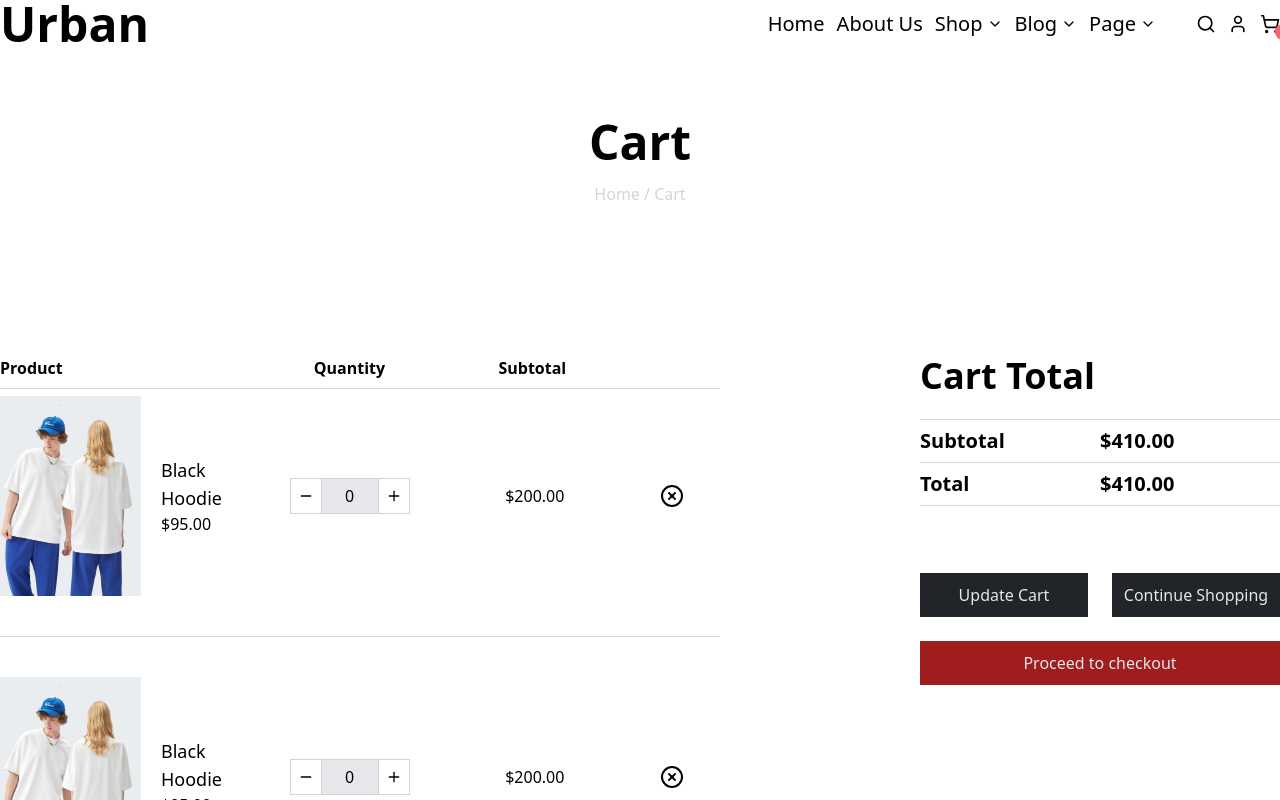
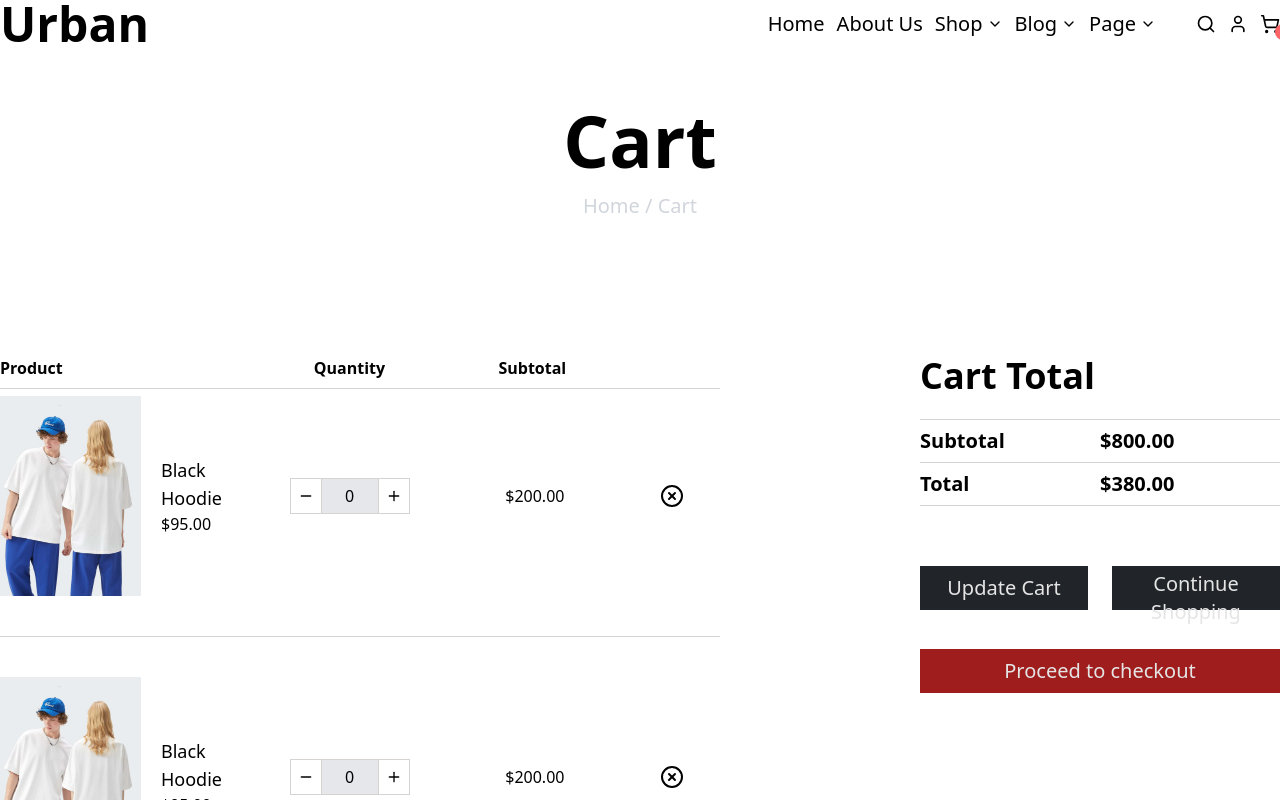
Before and after one commit to Zoidevzx/Projeto-Final-React, a Next.js app: page /cart in a window 1280 px wide. Shown: the top 800 px of the page. Built offline with nearby package versions, Linux system fonts and the light colour scheme.

Commit message:
Ajustes nas fonts e reduce do preço no Cart

```diff
--- a/app/not-found.tsx
+++ b/app/not-found.tsx
@@ -1,13 +1,7 @@
+import NotFound from '../components/NotFound'
+
 export default function notFound404() {
     return (
-        <div className="flex-center">
-            <div className="container">
-                <div className="flex-center">
-                    <p className="font-bold text-9xl">
-                        404 Page
-                    </p>
-                </div>
-            </div>
-        </div>
+        <NotFound/>
     )
 }
--- a/components/Cart.jsx
+++ b/components/Cart.jsx
@@ -7,10 +7,10 @@ export default function Cart({ title, subtitle }) {
   const [quantity, setQuantity] = useState(0)
 
   const cartItens = [
-    { img_url: 'item1_Home.png', name: 'Black Hoodie', value: '$95.00', subvalue: '$200.00' },
-    { img_url: 'item1_Home.png', name: 'Black Hoodie', value: '$95.00', subvalue: '$200.00' },
-    { img_url: 'item1_Home.png', name: 'Black Hoodie', value: '$95.00', subvalue: '$200.00' },
-    { img_url: 'item1_Home.png', name: 'Black Hoodie', value: '$95.00', subvalue: '$200.00' }
+    { id: 1, img_url: 'item1_Home.png', name: 'Black Hoodie', value: 95, subvalue: 200},
+    { id: 2, img_url: 'item1_Home.png', name: 'Black Hoodie', value: 95, subvalue: 200},
+    { id: 3, img_url: 'item1_Home.png', name: 'Black Hoodie', value: 95, subvalue: 200},
+    { id: 4, img_url: 'item1_Home.png', name: 'Black Hoodie', value: 95, subvalue: 200}
   ]
 
   function AddQuantity() {
@@ -27,8 +27,8 @@ export default function Cart({ title, subtitle }) {
     <div className="flex-center">
       <div className="container grid xl:grid-rows-[4fr_8fr_6fr_4fr] gap-20 ">
         <div className="flex-center flex-col gap-4">
-          <h1 className="m-0 font-bold text-5xl">{title}</h1>
-          <p className="m-0 text-gray-300 text-base">{subtitle}</p>
+          <h1 className="m-0 font-bold xl:text-7xl max-lg:text-5xl">{title}</h1>
+          <p className="m-0 text-gray-300 xl:text-xl max-lg:text-lg">{subtitle}</p>
         </div>
 
         <div className="grid grid-flow-col xl:grid-cols-[4fr_2fr] gap-10 max-xl:grid-rows-2 grid-cols-1 lg:gap-50 md:gap-40 sm:gap-20 max-sm:gap-35">
@@ -48,7 +48,7 @@ export default function Cart({ title, subtitle }) {
                     <img src={e.img_url} alt="imagem 1" className="size-full object-cover object-" />
                     <div>
                       <h1 className='font-medium text-lg'>{e.name}</h1>
-                      <p>{e.value}</p>
+                      <p>${e.value}.00</p>
                     </div>
                   </div>
                   <div className="flex-center">
@@ -57,7 +57,7 @@ export default function Cart({ title, subtitle }) {
                     <button className='font-bold h-9 w-8 border-stone-300 border-1 text-lg cursor-pointer flex-center' onClick={AddQuantity} ><Plus size={16} /></button>
                   </div>
                   <div className="flex-center">
-                    <p>{e.subvalue}</p>
+                    <p>${e.subvalue}.00</p>
                   </div>
                   <div className="flex-center">
                     <CircleX className="cursor-pointer" />
@@ -74,24 +74,24 @@ export default function Cart({ title, subtitle }) {
 
               <hr className="col-span-2 border-stone-300" />
               <p className="font-bold text-xl">Subtotal</p>
-              <p className="text-xl font-semibold">$410.00</p>
+              <p className="text-xl font-semibold">${cartItens.reduce((v, e) => (v + e.subvalue), 0)}.00</p>
               <hr className="col-span-2 border-stone-300" />
 
               <p className="font-bold text-xl">Total</p>
-              <p className="text-xl font-semibold">$410.00</p>
+              <p className="text-xl font-semibold">${cartItens.reduce((v, e) => (v + e.value), 0)}.00</p>
 
               <hr className="col-span-2 border-stone-300" />
             </div>
             <div className="flex-center h-50 flex-wrap">
               <div className="grid grid-cols-2 gap-6 w-full">
                 <div>
-                  <button className="bg-[#212529] p-1 cursor-pointer h-11 w-full text-neutral-200 xl:text-base lg:text-xl ">Update Cart</button>
+                  <button className="bg-[#212529] p-1 cursor-pointer h-11 w-full text-neutral-200 xl:text-xl lg:text-xl ">Update Cart</button>
                 </div>
                 <div>
-                  <button className="bg-[#212529] p-1 cursor-pointer h-11 w-full text-neutral-200 xl:text-base lg:text-xl ">Continue Shopping</button>
+                  <button className="bg-[#212529] p-1 cursor-pointer h-11 w-full text-neutral-200 xl:text-xl lg:text-xl ">Continue Shopping</button>
                 </div>
                 <div className="col-span-2">
-                  <button className="w-full bg-[#9f1d1d] p-1 cursor-pointer text-neutral-200  h-11 xl:text-base lg:text-xl ">Proceed to checkout</button>
+                  <button className="w-full bg-[#9f1d1d] p-1 cursor-pointer text-neutral-200  h-11 xl:text-xl lg:text-xl ">Proceed to checkout</button>
                 </div>
               </div>
             </div>
--- /dev/null
+++ b/components/NotFound.jsx
@@ -0,0 +1,14 @@
+export default function NotFound() {
+
+    return (
+        <div className="flex-center">
+            <div className="container">
+                <div className="flex-center">
+                    <p className="font-bold text-9xl">
+                        404 Page
+                    </p>
+                </div>
+            </div>
+        </div>
+    )
+}
--- a/components/Shop.jsx
+++ b/components/Shop.jsx
@@ -2,7 +2,7 @@
 import { Search, ArrowBigLeft, ArrowBigRight } from 'lucide-react';
 import Link from 'next/link';
 
-export default function Shop({title, subtitle, cat}) {
+export default function Shop({ title, subtitle, cat }) {
 
   return (
     <div className="flex-center">
```
Lines whose indentation alone changed are shown as unchanged.
